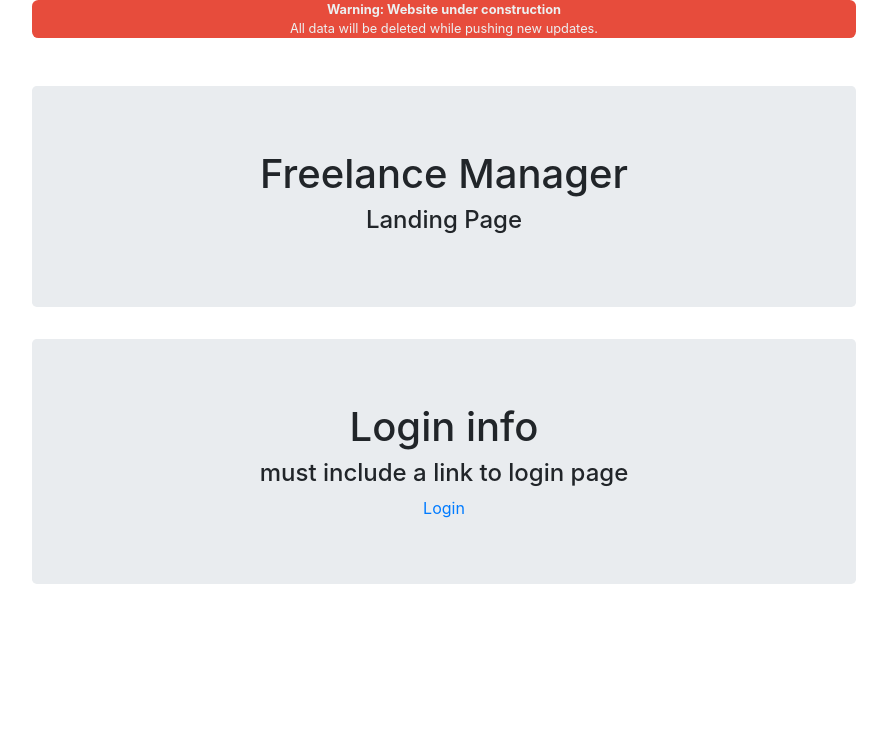
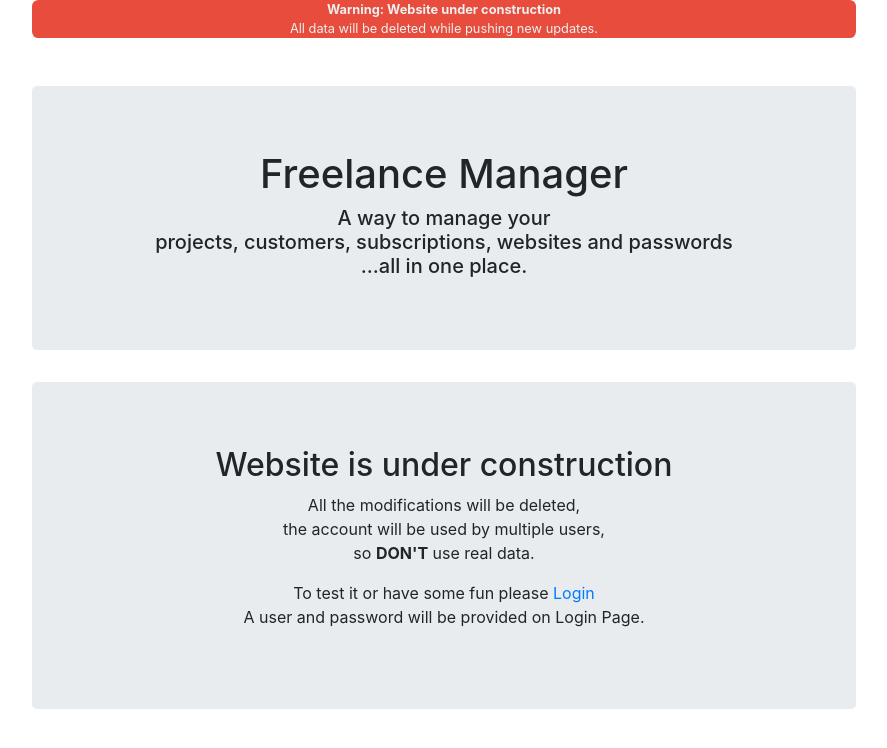
Before and after one commit to ionescuig/freelance-manager, a Django app: page / in a window 1280 px wide. Shown: the top 748 px of the page, without its empty margins (196-1083 px from the left). Run offline with Django 3.2, Linux system fonts and the light colour scheme; some libraries are stand-ins or nearby versions.

Commit message:
Prepared landing and login pages for visitors

```diff
--- a/src/templates/landing.html
+++ b/src/templates/landing.html
@@ -9,17 +9,30 @@
     <div class="text-center">
         <div class="jumbotron mt-5">
             <h1>Freelance Manager</h1>
-            <h4>Landing Page</h4>
+            <h5>
+                A way to manage your
+                <br>projects, customers, subscriptions, websites and passwords
+                <br>...all in one place.
+            </h5>
         </div>
 
         <div class="jumbotron">
-            <h1>Login info</h1>
-            <h4>must include a link to login page</h4>
-            {% if user.is_authenticated %}
-                <a href="{% url 'home' %}">Home</a>
-            {% else %}
-                <a href="{% url 'login' %}">Login</a>
-            {% endif %}
+            <h2>Website is under construction</h2>
+            <p>
+                All the modifications will be deleted,
+                <br>the account will be used by multiple users,
+                <br>so <strong>DON'T</strong> use real data.
+            </p>
+
+            <p>
+                {% if user.is_authenticated %}
+                    <a href="{% url 'home' %}">Home</a>
+                {% else %}
+                    To test it or have some fun please
+                    <a href="{% url 'login' %}">Login</a>
+                    <br>A user and password will be provided on Login Page.
+                {% endif %}
+            </p>
         </div>
     </div>
 {% endblock body %}
--- a/src/templates/registration/login.html
+++ b/src/templates/registration/login.html
@@ -8,6 +8,11 @@
 {% block body %}
     <div class="container offset-md-4 col-md-4 text-center">
         <h1>Please login</h1>
+        <div>
+            User: user
+            <br>Password: password
+            <br><small style="color: red"><em>Credentials not ready yet.</em></small>
+        </div>
         <br>
         <form method="POST">
             {% csrf_token %}
```
